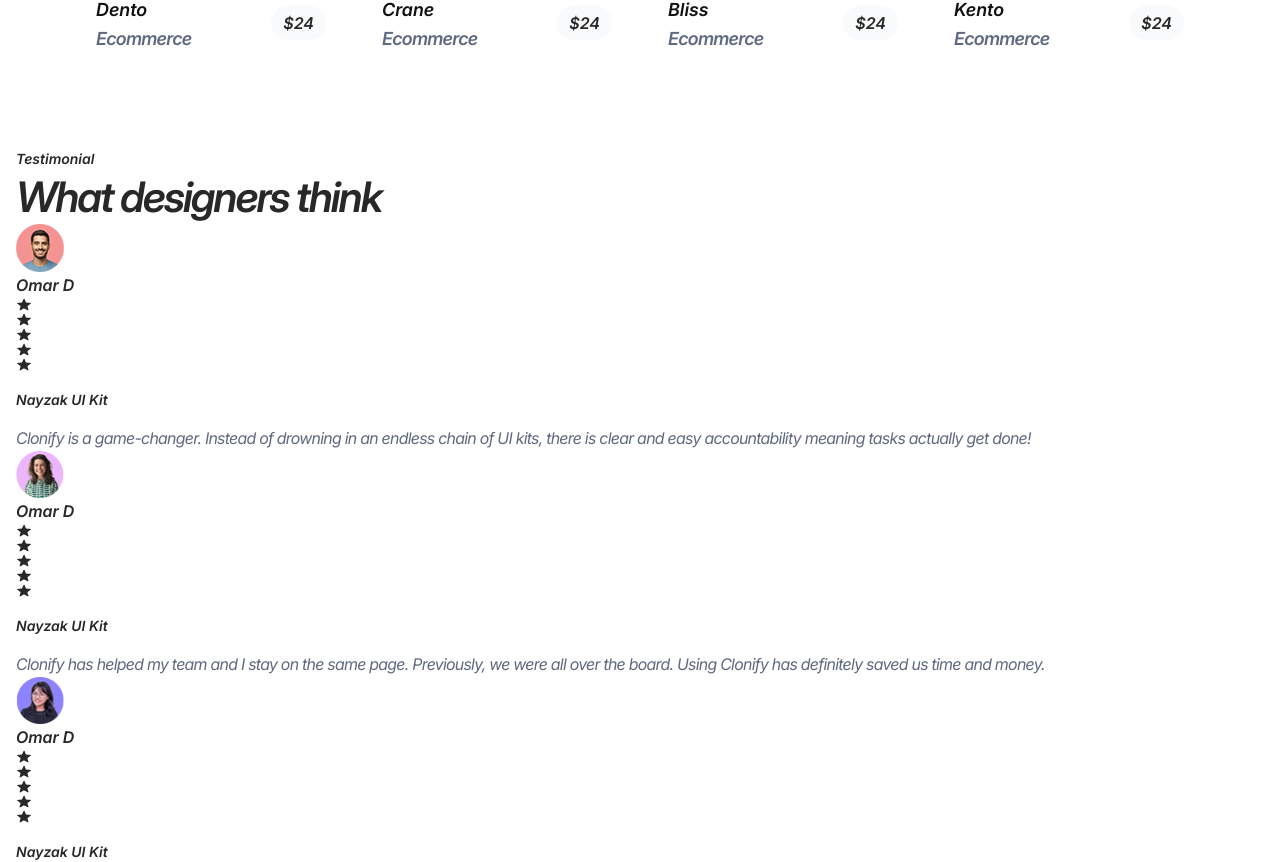
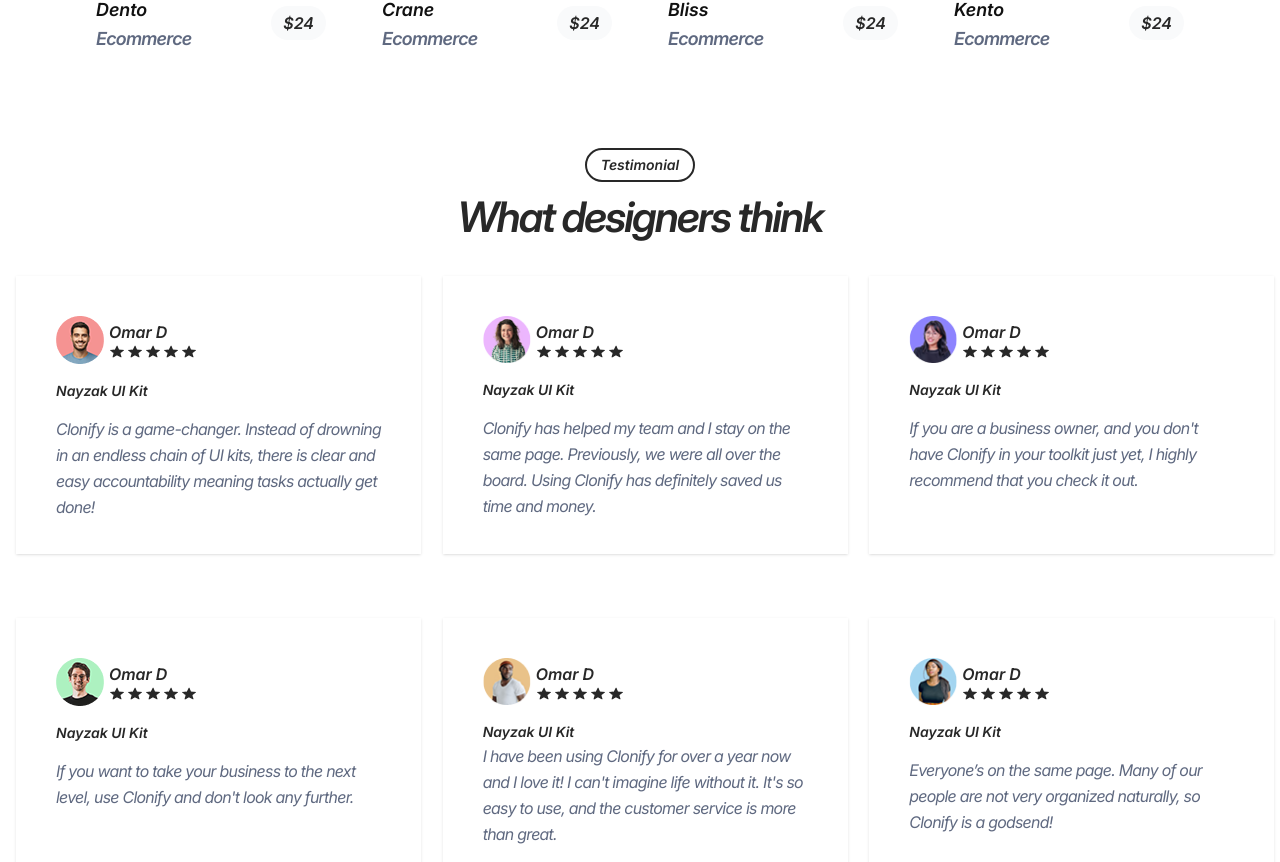
Before and after one commit to Hustle-Devs/commerce-store, a Next.js app: page / in a window 1280 px wide. Shown: the part 1677-2539 px from the top of the page. Built offline with nearby package versions, Linux system fonts and the light colour scheme.

Commit message:
Update: Testimonials Css

```diff
--- a/src/app/globals.css
+++ b/src/app/globals.css
@@ -181,4 +181,29 @@ body {
   .footer-Newsletter {
     @apply flex flex-col justify-center md:justify-start items-center md:items-start gap-6 mb-6;
   }
+  .testimonial-section {
+    @apply text-center;
+  }
+  .testimonial-type {
+    @apply border-2 rounded-[100px] inline-block py-[4px] px-[14px];
+  }
+  .testimonial-heading-details {
+    @apply text-center  pt-[8px];
+  }
+  .testimonial-user-details {
+    @apply grid grid-cols-1 sm:grid-cols-1 md:grid-cols-2 lg:grid-cols-3 gap-[32px] py-[32px];
+  }
+  .testimonial-user-background {
+    @apply w-[95%] md:w-[405px] h-[278px] shadow px-[40px] py-[40px];
+  }
+  .testimonial-user-details {
+    @apply py-[32px];
+  }
+  .user-about-section {
+    @apply flex items-center gap-[5px];
+  }
+
+  .icons {
+    @apply flex items-center gap-[2px];
+  }
 }
```
